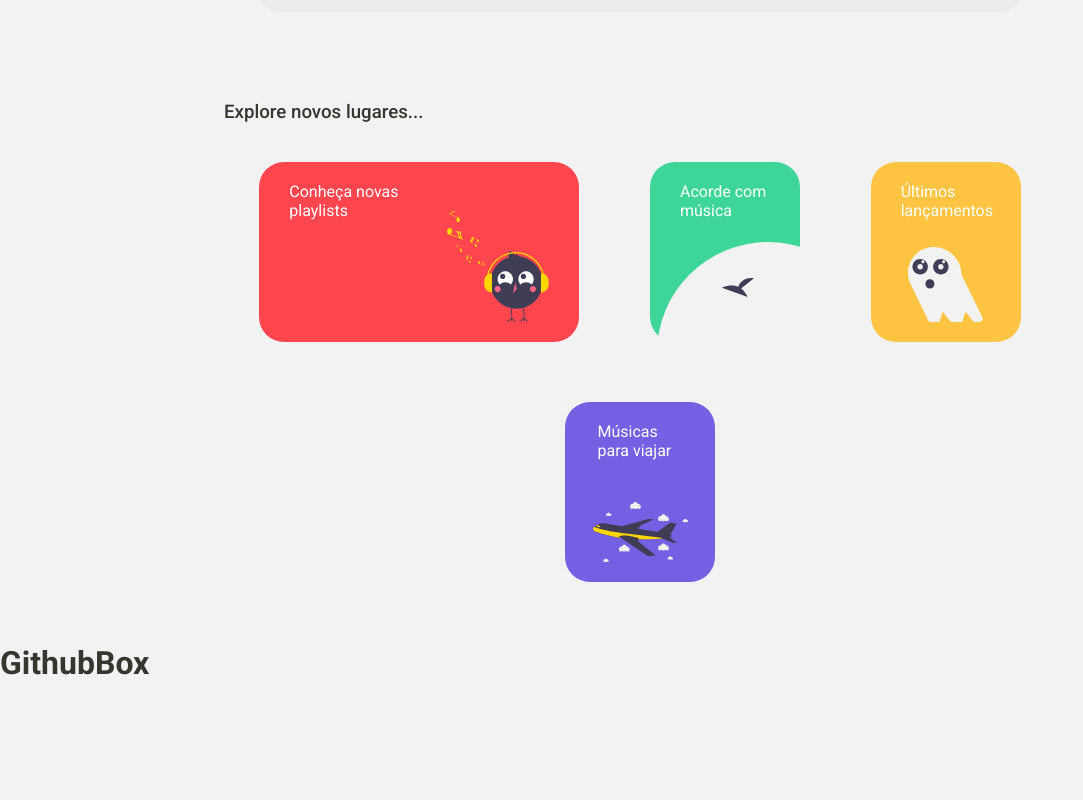
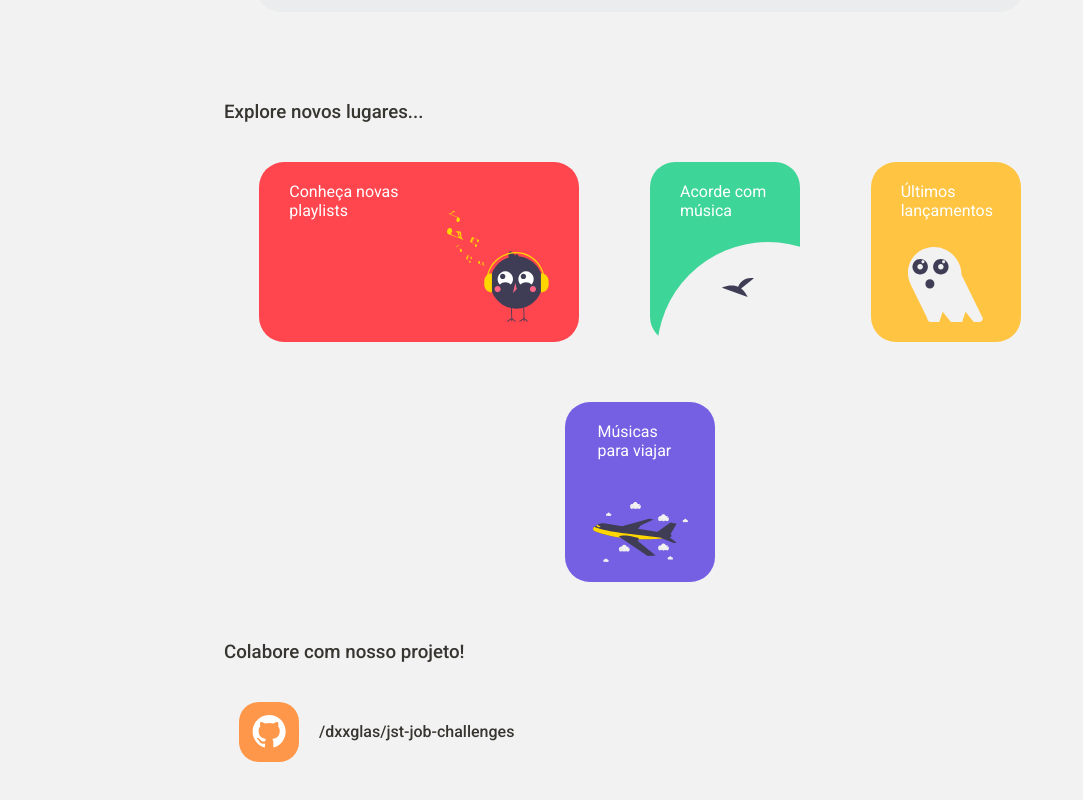
Before and after one commit to justapagamentos/jst-job-challenges, a React (Create React App) app: page / in a window 1280 px wide. Shown: the part 274-1074 px from the top of the page, without its empty margins (0-1083 px from the left). Before the commit the page ends 977 px from the top, so only its background shows below. Built offline with nearby package versions, Linux system fonts and the light colour scheme.

Commit message:
feature-home: adição da estrtutura da seção github

```diff
--- a/src/components/GithubBox/GithubBox.jsx
+++ b/src/components/GithubBox/GithubBox.jsx
@@ -1,12 +1,23 @@
 import React, { Component } from "react";
 
+import github from "../../assets/github.svg";
 import "./GithubBox.scss";
 
 class GithubBox extends Component {
   render() {
     return (
       <div className="GithubBox">
-        <h1>GithubBox</h1>
+        <div className="GithubContainer">
+          <h3>Colabore com nosso projeto!</h3>
+          <div className="gitLink">
+            <div className="gitIcon">
+              <img src={github} alt="github-icon" />
+            </div>
+            <a href="https://github.com/dxxglas/jst-job-challenges">
+              /dxxglas/jst-job-challenges
+            </a>
+          </div>
+        </div>
       </div>
     );
   }
--- a/src/components/GithubBox/GithubBox.scss
+++ b/src/components/GithubBox/GithubBox.scss
@@ -1,2 +1,48 @@
 // SCSS base
 @import "../../index.scss";
+
+.GithubBox {
+  width: 100vw;
+  display: flex;
+  flex-direction: column;
+  justify-content: center;
+  align-items: center;
+
+  .GithubContainer {
+    width: 65vw;
+    display: flex;
+    flex-direction: column;
+
+    h3 {
+      font-weight: 500;
+    }
+
+    .gitLink {
+      display: flex;
+      flex-direction: row;
+      align-items: center;
+
+      margin: 20px 15px 40px 15px;
+
+      .gitIcon {
+        width: 60px;
+        height: 60px;
+        border-radius: 20px;
+        background-color: $orange;
+
+        display: flex;
+        flex-direction: row;
+        align-items: center;
+        justify-content: center;
+      }
+
+      a {
+        text-decoration: none;
+        color: $font-color;
+        font-weight: 500;
+        font-size: 16px;
+        margin-left: 20px;
+      }
+    }
+  }
+}
```
Also changed, not shown: src/assets/github.svg (added).
